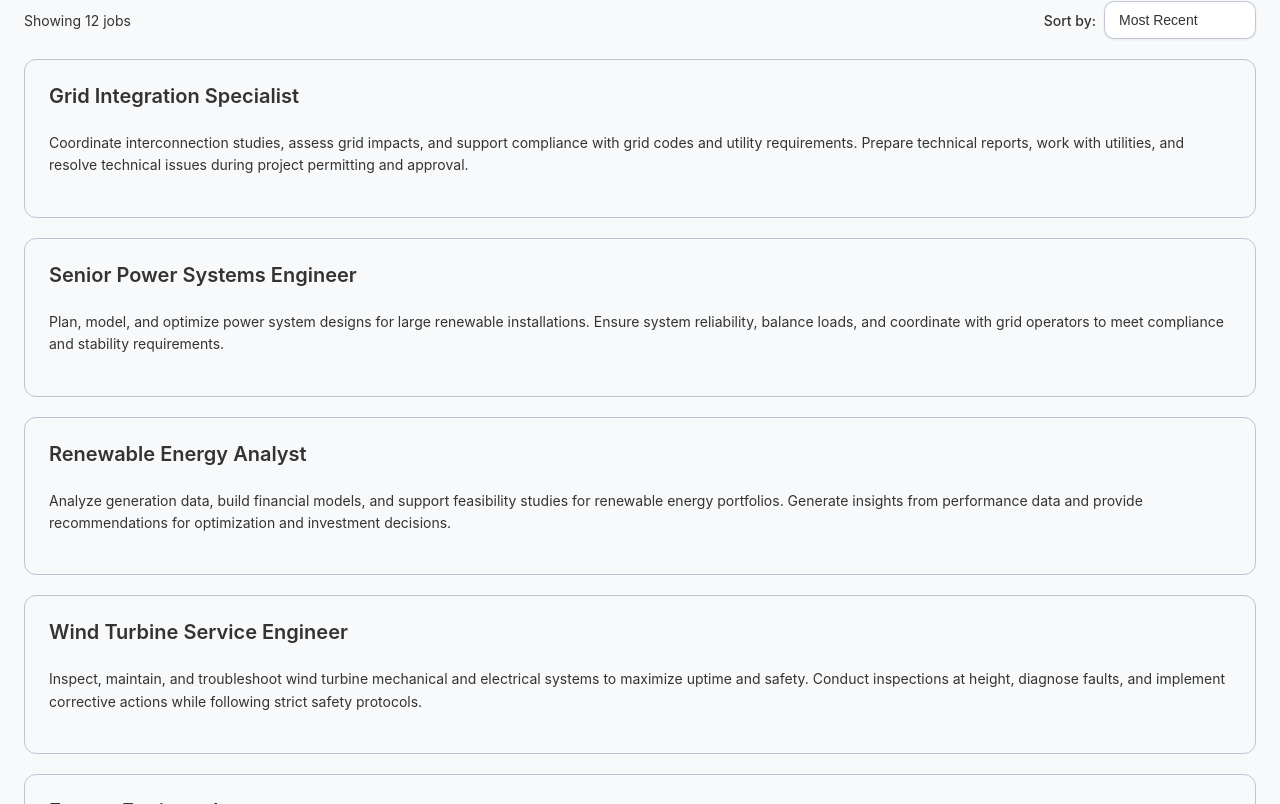
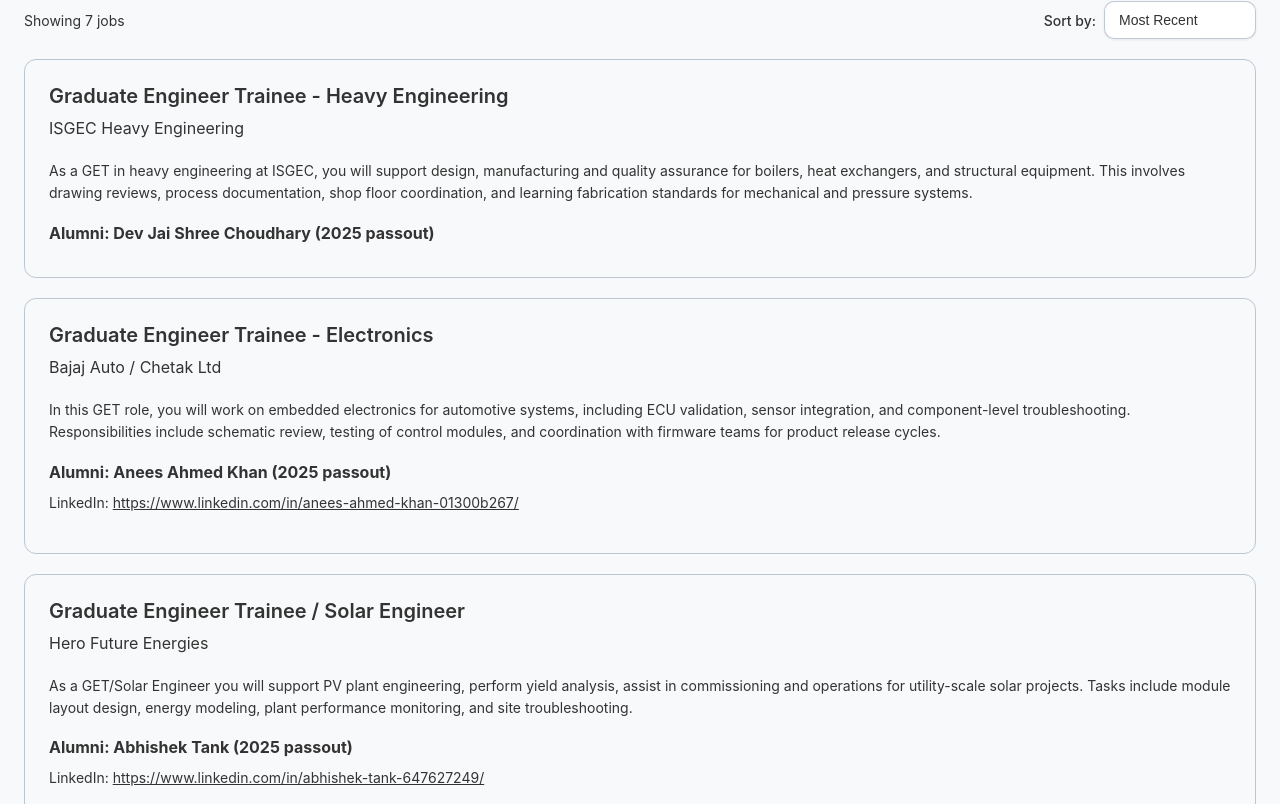
Before and after one commit to deepanshu210306/Esoc, a React (Vite) app: page /jobs in a window 1280 px wide. Shown: the part 296-1100 px from the top of the page. Built offline with nearby package versions, Linux system fonts and the light colour scheme.

Commit message:
made changes in job listings

```diff
--- a/src/pages/EnergyJobsPage.css
+++ b/src/pages/EnergyJobsPage.css
@@ -162,6 +162,24 @@ select:focus {
   margin-bottom: 4px;
 }
 
+.job-alumni {
+  font-size: 16px;
+  font-weight: 700;
+  color: var(--color-text-primary);
+  margin-bottom: 8px;
+}
+
+.job-linkedin {
+  font-size: 14px;
+  color: var(--color-primary);
+  margin-bottom: 16px;
+}
+
+.job-linkedin a {
+  color: var(--color-primary);
+  text-decoration: underline;
+}
+
 .job-location {
   color: var(--color-text-muted);
   font-size: 14px;
--- a/src/pages/EnergyJobsPage.jsx
+++ b/src/pages/EnergyJobsPage.jsx
@@ -5,182 +5,121 @@ const EnergyJobsPage = () => {
   const [jobs] = useState([
     {
       id: 1,
-      title: "Senior Power Systems Engineer",
-      company: "Energy Industry",
-      location: "Remote",
+      title: "Graduate Engineer Trainee - Heavy Engineering",
+      company: "ISGEC Heavy Engineering",
+      location: "On-site",
       type: "Full-time",
-      category: "Power Systems",
-      experience: "Senior Level",
-      salary: "₹18,00,000 - ₹30,00,000/year",
-      salaryNum: 2400000,
-      description: "Plan, model, and optimize power system designs for large renewable installations. Ensure system reliability, balance loads, and coordinate with grid operators to meet compliance and stability requirements.",
-      tags: ["Power Systems", "Grid Integration", "ETAP", "PSS/E"],
+      category: "Heavy Engineering",
+      experience: "Entry Level",
+      salary: "₹5,00,000 - ₹8,00,000/year",
+      salaryNum: 650000,
+      description: "As a GET in heavy engineering at ISGEC, you will support design, manufacturing and quality assurance for boilers, heat exchangers, and structural equipment. This involves drawing reviews, process documentation, shop floor coordination, and learning fabrication standards for mechanical and pressure systems.",
+      alumni: "Dev Jai Shree Choudhary (2025 passout)",
+      linkedin: "",
+      tags: ["Mechanical", "Fabrication", "Quality", "Project Support"],
+      posted: "1 day ago",
+      datePosted: new Date(Date.now() - 1 * 24 * 60 * 60 * 1000)
+    },
+    {
+      id: 2,
+      title: "Graduate Engineer Trainee - Electronics",
+      company: "Bajaj Auto / Chetak Ltd",
+      location: "On-site",
+      type: "Full-time",
+      category: "Electronics Engineering",
+      experience: "Entry Level",
+      salary: "₹6,00,000 - ₹9,00,000/year",
+      salaryNum: 750000,
+      description: "In this GET role, you will work on embedded electronics for automotive systems, including ECU validation, sensor integration, and component-level troubleshooting. Responsibilities include schematic review, testing of control modules, and coordination with firmware teams for product release cycles.",
+      alumni: "Anees Ahmed Khan (2025 passout)",
+      linkedin: "https://www.linkedin.com/in/anees-ahmed-khan-01300b267/",
+      tags: ["Embedded", "ECU", "Testing", "Automotive"],
       posted: "2 days ago",
       datePosted: new Date(Date.now() - 2 * 24 * 60 * 60 * 1000)
     },
     {
-      id: 2,
-      title: "Solar PV Design Engineer",
-      company: "Energy Industry",
+      id: 3,
+      title: "Graduate Engineer Trainee / Solar Engineer",
+      company: "Hero Future Energies",
       location: "Hybrid",
       type: "Full-time",
       category: "Solar Energy",
-      experience: "Mid Level",
-      salary: "₹10,00,000 - ₹16,00,000/year",
-      salaryNum: 1300000,
-      description: "Develop PV system layouts, perform detailed site assessments, and optimize energy yield for rooftop and utility-scale solar projects. Collaborate with civil, electrical, and procurement teams to align design with project budgets and timelines.",
-      tags: ["Solar PV", "PVsyst", "AutoCAD", "System Design"],
-      posted: "1 week ago",
-      datePosted: new Date(Date.now() - 7 * 24 * 60 * 60 * 1000)
-    },
-    {
-      id: 3,
-      title: "Wind Turbine Service Engineer",
-      company: "Energy Industry",
-      location: "On-site",
-      type: "Full-time",
-      category: "Wind Energy",
       experience: "Entry Level",
-      salary: "₹6,00,000 - ₹10,00,000/year",
-      salaryNum: 800000,
-      description: "Inspect, maintain, and troubleshoot wind turbine mechanical and electrical systems to maximize uptime and safety. Conduct inspections at height, diagnose faults, and implement corrective actions while following strict safety protocols.",
-      tags: ["Wind Turbines", "SCADA", "Mechanical", "Safety"],
+      salary: "₹6,50,000 - ₹10,00,000/year",
+      salaryNum: 825000,
+      description: "As a GET/Solar Engineer you will support PV plant engineering, perform yield analysis, assist in commissioning and operations for utility-scale solar projects. Tasks include module layout design, energy modeling, plant performance monitoring, and site troubleshooting.",
+      alumni: "Abhishek Tank (2025 passout)",
+      linkedin: "https://www.linkedin.com/in/abhishek-tank-647627249/",
+      tags: ["PV Design", "PVsyst", "Commissioning", "O&M"],
       posted: "3 days ago",
       datePosted: new Date(Date.now() - 3 * 24 * 60 * 60 * 1000)
     },
     {
       id: 4,
-      title: "Energy Storage Systems Engineer",
-      company: "Energy Industry",
-      location: "Remote",
+      title: "Graduate Engineer Trainee - Electrical",
+      company: "SLnko Energy",
+      location: "Remote/On-site",
       type: "Full-time",
-      category: "Energy Storage",
-      experience: "Senior Level",
-      salary: "₹15,00,000 - ₹25,00,000/year",
-      salaryNum: 2000000,
-      description: "Design and integrate battery storage systems, manage energy flows, and support control strategies for grid stability. Work with power electronics, thermal management, and energy management software to ensure reliable, efficient operation.",
-      tags: ["BESS", "Battery Systems", "Power Electronics", "Energy Management"],
+      category: "Electrical Engineering",
+      experience: "Entry Level",
+      salary: "₹5,50,000 - ₹8,50,000/year",
+      salaryNum: 700000,
+      description: "GET Electrical at SLnko Energy includes supporting design of low-voltage and medium-voltage power distribution, conducting load calculations, preparing electrical schematics, and assisting with procurement and testing activities. You will also learn safety practices for field installation and commissioning.",
+      alumni: "Shreya Hiremath (2026 passout)",
+      linkedin: "",
+      tags: ["Power Distribution", "AutoCAD", "Testing", "Safety"],
+      posted: "4 days ago",
+      datePosted: new Date(Date.now() - 4 * 24 * 60 * 60 * 1000)
+    },
+    {
+      id: 5,
+      title: "Control Systems Engineer",
+      company: "Sharang Shakti Private Limited",
+      location: "On-site",
+      type: "Full-time",
+      category: "Control Systems",
+      experience: "Entry Level",
+      salary: "₹6,00,000 - ₹10,00,000/year",
+      salaryNum: 800000,
+      description: "Design, configure, and troubleshoot PLC/SCADA systems for industrial automation projects. Work on control logic development, sensor integration, and commissioning of automated processes in manufacturing and energy systems.",
+      alumni: "JaiRam GnanaVadivel (2026 passout)",
+      linkedin: "http://linkedin.com/in/jairam-gnanavadivel-665176250/",
+      tags: ["PLC", "SCADA", "Automation", "Control Logic"],
       posted: "5 days ago",
       datePosted: new Date(Date.now() - 5 * 24 * 60 * 60 * 1000)
     },
     {
-      id: 5,
-      title: "Grid Integration Specialist",
-      company: "Energy Industry",
-      location: "Hybrid",
-      type: "Contract",
-      category: "Grid Integration",
-      experience: "Mid Level",
-      salary: "₹12,00,000 - ₹18,00,000/year",
-      salaryNum: 1500000,
-      description: "Coordinate interconnection studies, assess grid impacts, and support compliance with grid codes and utility requirements. Prepare technical reports, work with utilities, and resolve technical issues during project permitting and approval.",
-      tags: ["Grid Code", "Interconnection", "Utilities", "Compliance"],
-      posted: "1 day ago",
-      datePosted: new Date(Date.now() - 1 * 24 * 60 * 60 * 1000)
-    },
-    {
       id: 6,
-      title: "Renewable Energy Project Engineer",
-      company: "Energy Industry",
-      location: "On-site",
-      type: "Full-time",
-      category: "Solar Energy",
-      experience: "Mid Level",
-      salary: "₹11,00,000 - ₹17,00,000/year",
-      salaryNum: 1400000,
-      description: "Coordinate project schedules, oversee commissioning, and ensure constructability for renewable energy installations. Liaise with vendors, monitor site progress, and ensure quality control through handover.",
-      tags: ["Project Management", "Solar", "Construction", "Quality Control"],
-      posted: "4 days ago",
-      datePosted: new Date(Date.now() - 4 * 24 * 60 * 60 * 1000)
-    },
-    {
-      id: 7,
-      title: "Electrical Design Engineer - Substations",
-      company: "Energy Industry",
+      title: "Graduate Engineer Trainee",
+      company: "HexaClimate",
       location: "Hybrid",
       type: "Full-time",
-      category: "Power Systems",
-      experience: "Senior Level",
-      salary: "₹14,00,000 - ₹22,00,000/year",
-      salaryNum: 1800000,
-      description: "Create substation electrical designs, single-line diagrams, and protection schemes for renewable energy collection systems. Collaborate with civil/structural teams and ensure compliance with electrical standards and safety guidelines.",
-      tags: ["Substation Design", "Electrical", "Protection", "SLD"],
-      posted: "1 week ago",
-      datePosted: new Date(Date.now() - 7 * 24 * 60 * 60 * 1000)
-    },
-    {
-      id: 8,
-      title: "Renewable Energy Analyst",
-      company: "Energy Industry",
-      location: "Remote",
-      type: "Full-time",
-      category: "Energy Storage",
+      category: "Sustainability Engineering",
       experience: "Entry Level",
-      salary: "₹5,00,000 - ₹8,00,000/year",
-      salaryNum: 650000,
-      description: "Analyze generation data, build financial models, and support feasibility studies for renewable energy portfolios. Generate insights from performance data and provide recommendations for optimization and investment decisions.",
-      tags: ["Data Analysis", "Financial Modeling", "Python", "Excel"],
-      posted: "2 days ago",
-      datePosted: new Date(Date.now() - 2 * 24 * 60 * 60 * 1000)
-    },
-    {
-      id: 9,
-      title: "Transmission Line Engineer",
-      company: "Energy Industry",
-      location: "On-site",
-      type: "Full-time",
-      category: "Power Systems",
-      experience: "Senior Level",
-      salary: "₹16,00,000 - ₹26,00,000/year",
-      salaryNum: 2100000,
-      description: "Design transmission routes, perform line sizing and tower spotting, and develop engineering documentation for high-voltage systems. Coordinate with land surveyors and regulatory agencies to ensure alignment with environmental and permitting requirements.",
-      tags: ["Transmission", "HV Lines", "Tower Design", "Civil"],
+      salary: "₹5,50,000 - ₹8,50,000/year",
+      salaryNum: 700000,
+      description: "As a trainee at HexaClimate, you will support project execution for climate-tech and energy efficiency solutions, including data collection, system modeling, and pilot deployments. Gain experience in green building systems, renewable energy integration, and sustainability reporting.",
+      alumni: "Khushee Binwal (2026 passout)",
+      linkedin: "https://www.linkedin.com/in/khushee-binwal/",
+      tags: ["Sustainability", "Data Modeling", "Project Support", "Renewables"],
       posted: "6 days ago",
       datePosted: new Date(Date.now() - 6 * 24 * 60 * 60 * 1000)
     },
     {
-      id: 10,
-      title: "Energy Engineer Intern",
-      company: "Energy Industry",
-      location: "Hybrid",
-      type: "Internship",
-      category: "Solar Energy",
-      experience: "Entry Level",
-      salary: "₹25,000 - ₹40,000/month",
-      salaryNum: 390000,
-      description: "Assist engineering teams with calculations, documentation, and site support while learning renewable energy project workflows. Support design reviews, prepare technical reports, and help track project deliverables.",
-      tags: ["Internship", "Learning", "Project Support", "Engineering"],
-      posted: "3 days ago",
-      datePosted: new Date(Date.now() - 3 * 24 * 60 * 60 * 1000)
-    },
-    {
-      id: 11,
-      title: "SCADA Engineer - Renewable Energy",
-      company: "Energy Industry",
-      location: "Remote",
-      type: "Contract",
-      category: "Wind Energy",
-      experience: "Mid Level",
-      salary: "₹13,00,000 - ₹19,00,000/year",
-      salaryNum: 1600000,
-      description: "Implement and maintain SCADA systems, configure data acquisition, and support operational monitoring for renewable plants. Develop dashboards, troubleshoot communications, and ensure data integrity for operational decision-making.",
-      tags: ["SCADA", "HMI", "PLC", "Communication"],
-      posted: "5 days ago",
-      datePosted: new Date(Date.now() - 5 * 24 * 60 * 60 * 1000)
-    },
-    {
-      id: 12,
-      title: "Nuclear Power Plant Engineer",
-      company: "Energy Industry",
+      id: 7,
+      title: "Electrical Design Engineer",
+      company: "Shinmei Industry",
       location: "On-site",
       type: "Full-time",
-      category: "Nuclear Energy",
-      experience: "Senior Level",
-      salary: "₹20,00,000 - ₹35,00,000/year",
-      salaryNum: 2750000,
-      description: "Support nuclear plant operations with system monitoring, maintenance planning, and safety compliance activities. Assist in configuration management, regulatory reporting, and coordination of maintenance teams.",
-      tags: ["Nuclear", "Safety", "Reactor Systems", "Compliance"],
-      posted: "1 week ago",
+      category: "Electrical Design",
+      experience: "Entry Level",
+      salary: "₹6,00,000 - ₹9,50,000/year",
+      salaryNum: 775000,
+      description: "Develop electrical schematics, single-line diagrams, and panel layouts for industrial electrical installations. Coordinate with mechanical, civil, and procurement teams to finalize designs and support design reviews and compliance checks.",
+      alumni: "Dinesh P.G (2026 passout)",
+      linkedin: "https://www.linkedin.com/in/dinesh-pg-9748a5259/",
+      tags: ["Electrical CAD", "SLD", "Design Review", "Compliance"],
+      posted: "7 days ago",
       datePosted: new Date(Date.now() - 7 * 24 * 60 * 60 * 1000)
     }
   ]);
@@ -399,10 +338,17 @@ const EnergyJobsPage = () => {
                 <div className="job-header">
                   <div className="job-title-section">
                     <h2 className="job-title">{job.title}</h2>
+                    <p className="company-name">{job.company}</p>
                   </div>
                 </div>
 
                 <p className="job-description">{job.description}</p>
+                <p className="job-alumni">Alumni: {job.alumni}</p>
+                {job.linkedin && (
+                  <p className="job-linkedin">
+                    LinkedIn: <a href={job.linkedin} target="_blank" rel="noopener noreferrer">{job.linkedin}</a>
+                  </p>
+                )}
               </div>
             ))
           )}
```
